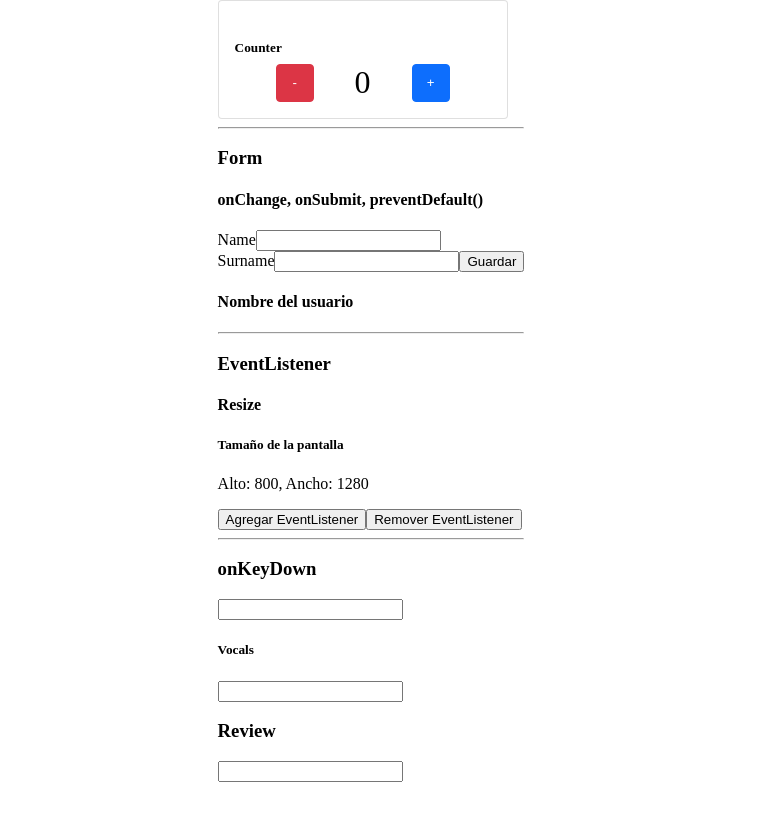
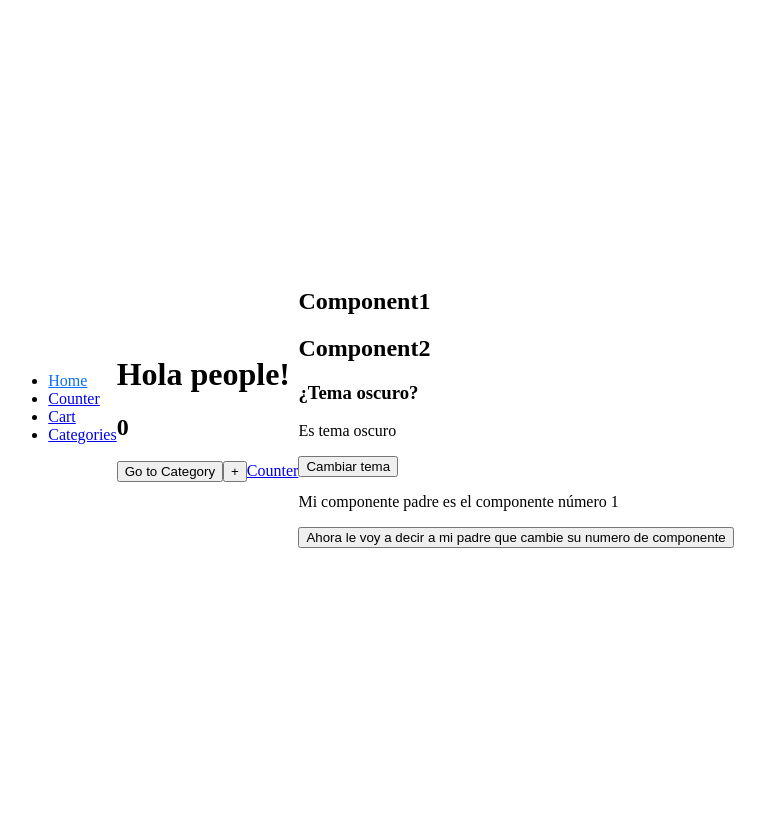
Before and after one commit to leotangram/CH-16150-classes, a React (Create React App) app: page / in a window 1280 px wide. Shown: the top 820 px of the page, without its empty margins (277-1042 px from the left). Built offline with nearby package versions, Linux system fonts and the light colour scheme.

Commit message:
Class 10 - Context

```diff
--- a/src/App.js
+++ b/src/App.js
@@ -1,11 +1,21 @@
-import React from "react";
+import React, { useState } from "react";
 import "./App.css";
-import Events from "./components/Events";
+import Component1 from "./components/Component1";
+import { CartContext } from "./context/cartContext";
+import { ThemeProvider } from "./context/themeContext";
+import Router from "./router/Router";
 
 const App = () => {
+  const [cart, setCart] = useState([]);
+
   return (
     <div className="app-container">
-      <Events />
+      <ThemeProvider>
+        <CartContext.Provider value={cart}>
+          <Router />
+          <Component1 />
+        </CartContext.Provider>
+      </ThemeProvider>
     </div>
   );
 };
--- /dev/null
+++ b/src/components/Component1.js
@@ -0,0 +1,18 @@
+import React, { useState } from "react";
+import Component2 from "./Component2";
+
+const Component1 = () => {
+  const [componentNumber, setComponentNumber] = useState(1);
+
+  return (
+    <div>
+      <h2>Component{componentNumber}</h2>
+      <Component2
+        componentNumber={componentNumber}
+        setComponentNumber={setComponentNumber}
+      />
+    </div>
+  );
+};
+
+export default Component1;
--- /dev/null
+++ b/src/components/Component2.js
@@ -0,0 +1,23 @@
+import React, { useContext } from "react";
+import { CartContext } from "../context/cartContext";
+import { ThemeContext } from "../context/themeContext";
+
+const Component2 = ({ componentNumber, setComponentNumber }) => {
+  const { handleTheme, isDarkMode } = useContext(ThemeContext);
+  const cart = useContext(CartContext);
+
+  return (
+    <div>
+      <h2>Component2</h2>
+      <h3>¿Tema oscuro?</h3>
+      <p>{isDarkMode ? "Es tema oscuro" : "No es tema oscuro"}</p>
+      <button onClick={handleTheme}>Cambiar tema</button>
+      <p>Mi componente padre es el componente número {componentNumber}</p>
+      <button onClick={() => setComponentNumber(componentNumber + 4)}>
+        Ahora le voy a decir a mi padre que cambie su numero de componente
+      </button>
+    </div>
+  );
+};
+
+export default Component2;
--- /dev/null
+++ b/src/context/cartContext.js
@@ -0,0 +1,3 @@
+import { createContext } from "react";
+
+export const CartContext = createContext([]);
--- /dev/null
+++ b/src/context/themeContext.js
@@ -0,0 +1,34 @@
+import React, { createContext, useState } from "react";
+
+export const ThemeContext = createContext({});
+
+export const ThemeProvider = ({ defaultValue = false, children }) => {
+  const [isDarkMode, setIsDarkMode] = useState(true);
+  const [items, setItems] = useState([
+    // {item: {id, name, color}, quantity: 8},
+    // {item: {id, name, color}, quantity: 8},
+  ]);
+
+  const handleTheme = () => setIsDarkMode(!isDarkMode);
+
+  const addItem = (item) => {
+    const newItems = [...items, item];
+    setItems([...items, item]);
+    setItems(newItems);
+  };
+
+  const removeItem = (id) => {
+    const newItems = items.filter((item) => item.id !== id);
+    setItems(newItems);
+  };
+
+  const clearAllItems = () => setItems([]);
+
+  return (
+    <ThemeContext.Provider
+      value={{ handleTheme, removeItem, clearAllItems, isDarkMode }}
+    >
+      {children}
+    </ThemeContext.Provider>
+  );
+};
```
